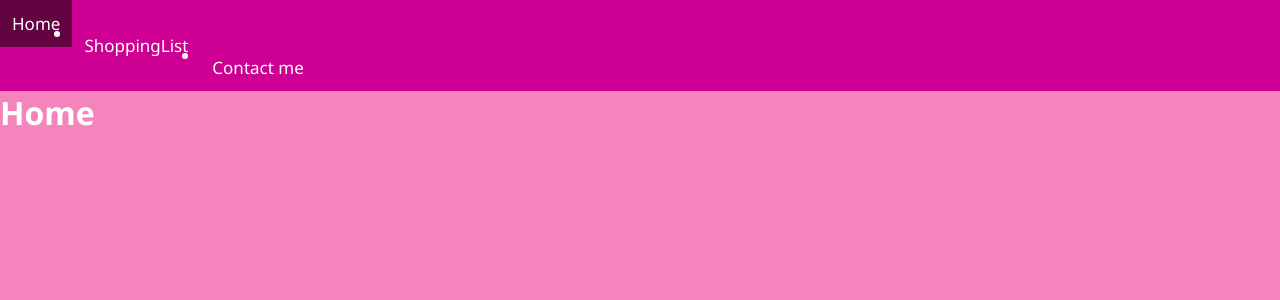
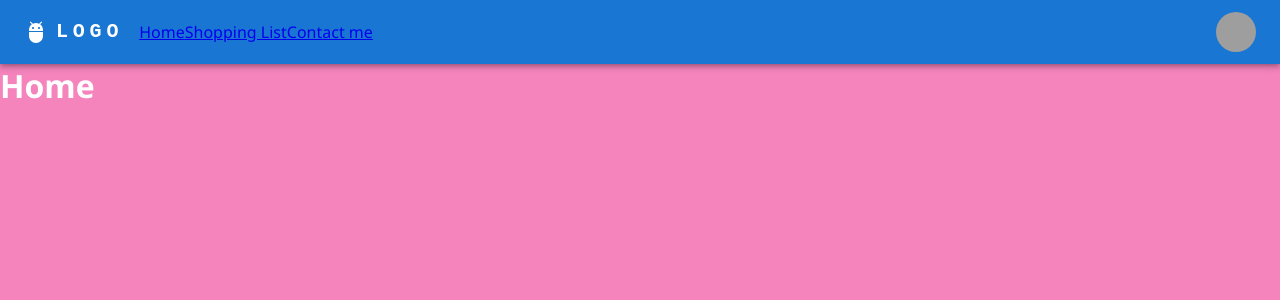
Before and after one commit to ksddk/presenting, a React (Create React App) app: page / in a window 1280 px wide. Shown: the top 300 px of the page. Built offline with nearby package versions, Linux system fonts and the light colour scheme; grey boxes are pictures that could not be loaded.

Commit message:
refactor nav menu

```diff
--- a/package.json
+++ b/package.json
@@ -3,6 +3,10 @@
   "version": "0.1.0",
   "private": true,
   "dependencies": {
+    "@emotion/react": "^11.11.1",
+    "@emotion/styled": "^11.11.0",
+    "@mui/icons-material": "^5.11.16",
+    "@mui/material": "^5.13.6",
     "@testing-library/jest-dom": "^5.16.5",
     "@testing-library/react": "^13.4.0",
     "@testing-library/user-event": "^13.5.0",
--- a/src/Pages/Contact.js
+++ b/src/Pages/Contact.js
@@ -1,6 +1,7 @@
 const Contact = () => {
   return (
     <h1>Contact</h1>
+
   )
 };
 
--- a/src/Pages/Layout.js
+++ b/src/Pages/Layout.js
@@ -1,12 +1,13 @@
 import { Outlet, Link } from "react-router-dom";
+import Navigation from '../trying';
 
 const Layout = () => {
   return (
     <>
-      <div class="navbar">
+      {/* <div class="navbar">
         <ul>
           <li>
-            <Link to="/" class="active">Home</Link>
+            <Link to="/">Home</Link>
           </li>
           <li>
             <Link to="/list">ShoppingList</Link>
@@ -15,7 +16,8 @@
             <Link to="/contact">Contact me</Link>
           </li>
         </ul>
-      </div>
+      </div> */}
+      <Navigation />
       <Outlet />
     </>
   )
--- a/src/index.css
+++ b/src/index.css
@@ -10,30 +10,3 @@
   color: white;
   background-color: rgb(245, 132, 189);
 }
-
-/* Style the navigation bar */
-.navbar {
-  width: 100%;
-  background-color: rgb(205, 0, 147);
-  overflow: auto;
-}
-
-/* Navbar links */
-.navbar a {
-  float: left;
-  text-align: center;
-  padding: 12px;
-  color: white;
-  text-decoration: none;
-  font-size: 17px;
-}
-
-/* Navbar links on mouse-over */
-.navbar a:hover {
-  background-color: #62043f;
-}
-
-/* Current/active navbar link */
-.active {
-  background-color: #f5bbee;
-}
--- /dev/null
+++ b/src/trying.js
@@ -0,0 +1,134 @@
+import * as React from 'react';
+import AppBar from '@mui/material/AppBar';
+import Box from '@mui/material/Box';
+import Toolbar from '@mui/material/Toolbar';
+import IconButton from '@mui/material/IconButton';
+import Typography from '@mui/material/Typography';
+import Menu from '@mui/material/Menu';
+import Container from '@mui/material/Container';
+import Avatar from '@mui/material/Avatar';
+import Tooltip from '@mui/material/Tooltip';
+import MenuItem from '@mui/material/MenuItem';
+import AdbIcon from '@mui/icons-material/Adb';
+import {Link } from "react-router-dom";
+
+const pages = [
+  { name: 'Home',
+    link: '/'
+  },
+  { name: 'Shopping List',
+    link: '/list'
+  },
+  { name: 'Contact me',
+    link: '/contact'
+  }
+]
+// const pages = ['Home', 'Shopping list', 'Contact me'];
+// const pagesLinks = ['/home', '/list', '/contact'];
+const settings = ['Profile', 'Account', 'Dashboard', 'Logout'];
+
+function ResponsiveAppBar() {
+  const [anchorElNav, setAnchorElNav] = React.useState(null);
+  const [anchorElUser, setAnchorElUser] = React.useState(null);
+
+  const handleOpenUserMenu = (event) => {
+    setAnchorElUser(event.currentTarget);
+  };
+
+  const handleCloseUserMenu = () => {
+    setAnchorElUser(null);
+  };
+
+  return (
+    <AppBar position="static">
+      <Container maxWidth="xl">
+        <Toolbar disableGutters>
+          <AdbIcon sx={{ display: { xs: 'none', md: 'flex' }, mr: 1 }} />
+          <Typography
+            variant="h6"
+            noWrap
+            component="a"
+            href="/"
+            sx={{
+              mr: 2,
+              display: { xs: 'none', md: 'flex' },
+              fontFamily: 'monospace',
+              fontWeight: 700,
+              letterSpacing: '.3rem',
+              color: 'inherit',
+              textDecoration: 'none',
+            }}
+          >
+            LOGO
+          </Typography>
+
+          <AdbIcon sx={{ display: { xs: 'flex', md: 'none' }, mr: 1 }} />
+          <Typography
+            variant="h5"
+            noWrap
+            component="a"
+            href=""
+            sx={{
+              mr: 2,
+              display: { xs: 'flex', md: 'none' },
+              flexGrow: 1,
+              fontFamily: 'monospace',
+              fontWeight: 700,
+              letterSpacing: '.3rem',
+              color: 'inherit',
+              textDecoration: 'none',
+            }}
+          >
+            LOGO
+          </Typography>
+          <Box sx={{ flexGrow: 1, display: { xs: 'none', md: 'flex' } }}>
+            {/* {pages.map((page) => (
+              <Button
+                key={page}
+                onClick={handleCloseNavMenu}
+                sx={{ my: 2, color: 'white', display: 'block' }}
+              >
+                {page}
+              </Button>
+            ))} */}
+            {pages.map(({ name, link }) => (
+              <Link to={link}>{name}</Link>
+            ))}
+          </Box>
+
+          <Box sx={{ flexGrow: 0 }}>
+            <Tooltip title="Open settings">
+              <IconButton onClick={handleOpenUserMenu} sx={{ p: 0 }}>
+                <Avatar alt="Remy Sharp" src="/static/images/avatar/2.jpg" />
+              </IconButton>
+            </Tooltip>
+            <Menu
+              sx={{ mt: '45px' }}
+              id="menu-appbar"
+              anchorEl={anchorElUser}
+              anchorOrigin={{
+                vertical: 'top',
+                horizontal: 'right',
+              }}
+              keepMounted
+              transformOrigin={{
+                vertical: 'top',
+                horizontal: 'right',
+              }}
+              open={Boolean(anchorElUser)}
+              onClose={handleCloseUserMenu}
+            >
+              {settings.map((setting) => (
+                <MenuItem key={setting} onClick={handleCloseUserMenu}>
+                  <Typography textAlign="center">{setting}</Typography>
+                </MenuItem>
+              ))}
+            </Menu>
+          </Box>
+        </Toolbar>
+      </Container>
+    </AppBar>
+  );
+}
+
+export default ResponsiveAppBar;
```
Also changed, not shown: 1 other file (tests, documents, lock files or other folders).
